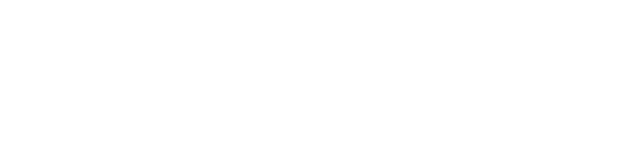
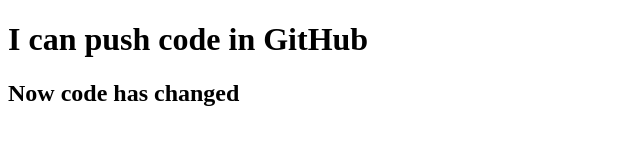
Before and after one commit to aminulislamolin22/my-third-repo, a plain HTML site: page index.html in a window 1280 px wide. Shown: the whole page, without its empty margins (0-640 px from the left). Drawn offline with Linux system fonts and the light colour scheme.

Commit message:
add header

```diff
--- a/index.html
+++ b/index.html
@@ -7,6 +7,7 @@
     <title>MY Third Repo</title>
 </head>
 <body>
-
+    <h1>I can push code in GitHub</h1>
+    <h2>Now code has changed</h2>
 </body>
 </html>
```
